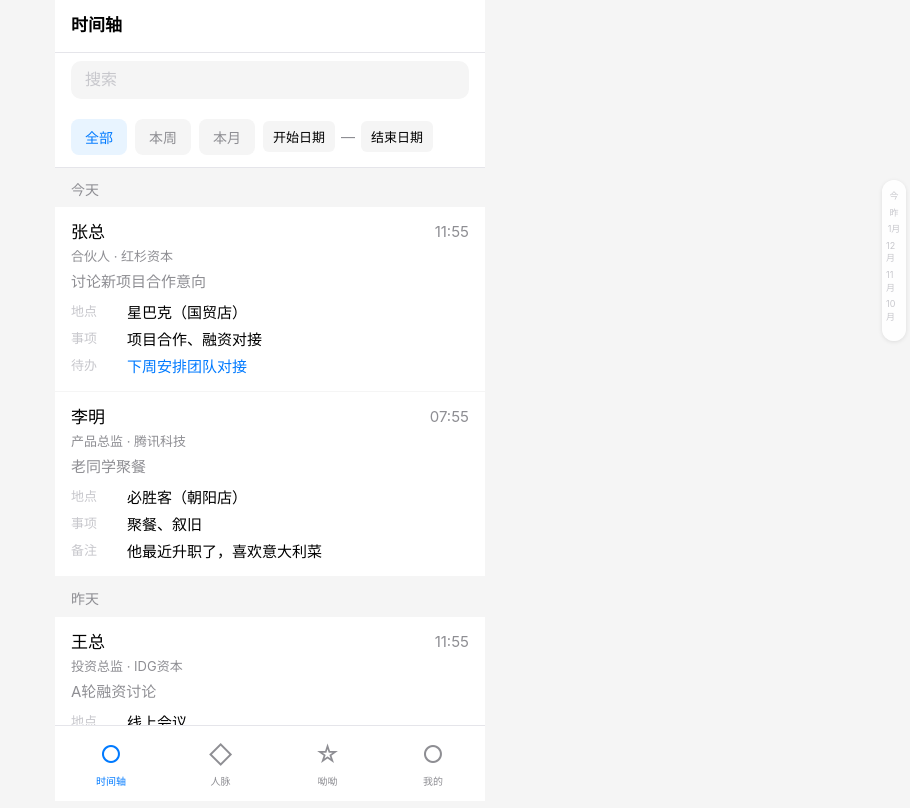
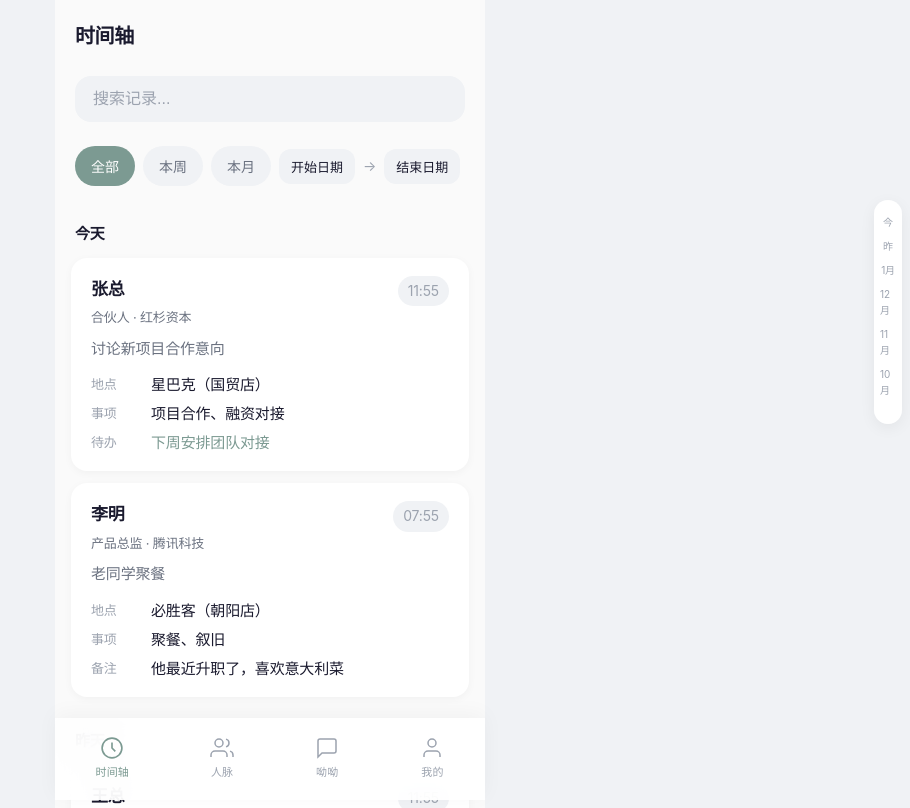
Before and after one commit to feihanxu/luming, a Vue app in the folder frontend/: page /timeline in a window 1280 px wide. Shown: the top 808 px of the page, without its empty margins (370-1280 px from the left). Built offline with nearby package versions, Linux system fonts and the light colour scheme; no server answers.

Commit message:
Apply mindful app design style: soft colors, rounded corners, shadows, animations

```diff
--- a/frontend/src/components/BottomNav.vue
+++ b/frontend/src/components/BottomNav.vue
@@ -7,7 +7,7 @@
       class="nav-item"
       :class="{ active: isActive(item.path) }"
     >
-      <span class="nav-icon">{{ item.icon }}</span>
+      <span class="nav-icon" v-html="item.icon"></span>
       <span class="nav-label">{{ item.label }}</span>
     </router-link>
   </nav>
@@ -19,10 +19,10 @@ import { useRoute } from 'vue-router'
 const route = useRoute()
 
 const navItems = [
-  { path: '/timeline', icon: '○', label: '时间轴' },
-  { path: '/people', icon: '◇', label: '人脉' },
-  { path: '/chat', icon: '☆', label: '呦呦' },
-  { path: '/profile', icon: '○', label: '我的' }
+  { path: '/timeline', icon: '<svg width="24" height="24" viewBox="0 0 24 24" fill="none" stroke="currentColor" stroke-width="1.5"><circle cx="12" cy="12" r="9"/><path d="M12 7v5l3 3"/></svg>', label: '时间轴' },
+  { path: '/people', icon: '<svg width="24" height="24" viewBox="0 0 24 24" fill="none" stroke="currentColor" stroke-width="1.5"><path d="M17 21v-2a4 4 0 0 0-4-4H5a4 4 0 0 0-4 4v2"/><circle cx="9" cy="7" r="4"/><path d="M23 21v-2a4 4 0 0 0-3-3.87"/><path d="M16 3.13a4 4 0 0 1 0 7.75"/></svg>', label: '人脉' },
+  { path: '/chat', icon: '<svg width="24" height="24" viewBox="0 0 24 24" fill="none" stroke="currentColor" stroke-width="1.5"><path d="M21 15a2 2 0 0 1-2 2H7l-4 4V5a2 2 0 0 1 2-2h14a2 2 0 0 1 2 2z"/></svg>', label: '呦呦' },
+  { path: '/profile', icon: '<svg width="24" height="24" viewBox="0 0 24 24" fill="none" stroke="currentColor" stroke-width="1.5"><path d="M20 21v-2a4 4 0 0 0-4-4H8a4 4 0 0 0-4 4v2"/><circle cx="12" cy="7" r="4"/></svg>', label: '我的' }
 ]
 
 const isActive = (path) => {
@@ -38,36 +38,51 @@ const isActive = (path) => {
   transform: translateX(-50%);
   width: 100%;
   max-width: 430px;
-  background: var(--bg);
-  border-top: 0.5px solid var(--separator);
+  background: rgba(255, 255, 255, 0.9);
+  backdrop-filter: blur(20px);
+  -webkit-backdrop-filter: blur(20px);
+  border-top: none;
   display: flex;
   justify-content: space-around;
-  padding: 8px 0;
-  padding-bottom: calc(8px + env(safe-area-inset-bottom));
+  padding: 12px 0;
+  padding-bottom: calc(12px + env(safe-area-inset-bottom));
   z-index: 1000;
+  box-shadow: 0 -4px 20px rgba(0, 0, 0, 0.04);
 }
 
 .nav-item {
   display: flex;
   flex-direction: column;
   align-items: center;
-  padding: 4px 16px;
+  padding: 6px 20px;
   text-decoration: none;
-  color: var(--text-secondary);
-  transition: color 0.1s ease;
+  color: var(--text-tertiary);
+  transition: all 0.2s ease;
+  border-radius: 16px;
 }
 
 .nav-item.active {
   color: var(--accent);
 }
 
+.nav-item.active .nav-icon {
+  transform: scale(1.1);
+}
+
 .nav-icon {
-  font-size: 24px;
-  font-weight: 400;
-  margin-bottom: 2px;
+  font-size: 0;
+  margin-bottom: 4px;
+  transition: transform 0.2s ease;
+}
+
+.nav-icon :deep(svg) {
+  width: 24px;
+  height: 24px;
 }
 
 .nav-label {
-  font-size: 10px;
+  font-size: 11px;
+  font-weight: 500;
+  letter-spacing: 0.01em;
 }
 </style>
--- a/frontend/src/components/RecordCard.vue
+++ b/frontend/src/components/RecordCard.vue
@@ -1,5 +1,5 @@
 <template>
-  <div class="record-card" @click="$emit('click')">
+  <div class="record-card fade-in" @click="$emit('click')">
     <div class="record-header">
       <div class="record-person-info">
         <span class="record-person">{{ record.personName }}</span>
@@ -48,33 +48,37 @@ function formatTime(timestamp) {
 
 <style scoped>
 .record-card {
-  background: var(--bg);
-  margin-bottom: 1px;
-  padding: 14px 16px;
+  background: var(--card);
+  margin: 0 16px 12px;
+  padding: 18px 20px;
+  border-radius: var(--radius-md);
   cursor: pointer;
-  transition: background 0.1s ease;
+  transition: all 0.2s ease;
+  box-shadow: var(--shadow-sm);
 }
 
 .record-card:active {
-  background: var(--bg-secondary);
+  transform: scale(0.98);
+  box-shadow: var(--shadow-md);
 }
 
 .record-header {
   display: flex;
   justify-content: space-between;
   align-items: flex-start;
-  margin-bottom: 6px;
+  margin-bottom: 10px;
 }
 
 .record-person-info {
   display: flex;
   flex-direction: column;
-  gap: 2px;
+  gap: 4px;
 }
 
 .record-person {
   font-size: 17px;
-  font-weight: 500;
+  font-weight: 600;
+  letter-spacing: -0.01em;
 }
 
 .record-company {
@@ -83,41 +87,48 @@ function formatTime(timestamp) {
 }
 
 .record-time {
-  font-size: 15px;
-  color: var(--text-secondary);
+  font-size: 14px;
+  color: var(--text-tertiary);
   flex-shrink: 0;
+  padding: 4px 10px;
+  background: var(--bg-secondary);
+  border-radius: 20px;
 }
 
 .record-summary {
   font-size: 15px;
   color: var(--text-secondary);
-  margin-bottom: 10px;
+  margin-bottom: 14px;
+  line-height: 1.5;
 }
 
 .record-structured {
   display: flex;
   flex-direction: column;
-  gap: 6px;
+  gap: 8px;
 }
 
 .struct-row {
   display: flex;
   align-items: flex-start;
-  gap: 8px;
+  gap: 12px;
 }
 
 .struct-label {
   font-size: 13px;
   color: var(--text-tertiary);
   min-width: 48px;
+  font-weight: 500;
 }
 
 .struct-value {
   font-size: 15px;
   color: var(--text);
+  line-height: 1.4;
 }
 
 .struct-value.todo {
   color: var(--accent);
+  font-weight: 500;
 }
 </style>
--- a/frontend/src/style.css
+++ b/frontend/src/style.css
@@ -6,27 +6,37 @@
 }
 
 :root {
-  --bg: #FFFFFF;
-  --bg-secondary: #F5F5F5;
+  --bg: #FAFAFA;
+  --bg-secondary: #F0F2F5;
   --card: #FFFFFF;
-  --text: #000000;
-  --text-secondary: #8E8E93;
-  --text-tertiary: #C7C7CC;
-  --separator: #E5E5EA;
-  --accent: #007AFF;
-  --accent-light: #E8F4FF;
-  --green: #34C759;
-  --orange: #FF9500;
-  --red: #FF3B30;
+  --text: #1A1A2E;
+  --text-secondary: #6B7280;
+  --text-tertiary: #9CA3AF;
+  --separator: rgba(0, 0, 0, 0.06);
+  --accent: #7C9A92;
+  --accent-light: #E8F0ED;
+  --accent-gradient: linear-gradient(135deg, #7C9A92 0%, #9DB5AD 100%);
+  --green: #7C9A92;
+  --orange: #D4A574;
+  --red: #C9707D;
+  --purple: #A390C4;
+  --blue: #7BA3C9;
+  --shadow-sm: 0 2px 8px rgba(0, 0, 0, 0.04);
+  --shadow-md: 0 4px 16px rgba(0, 0, 0, 0.06);
+  --shadow-lg: 0 8px 32px rgba(0, 0, 0, 0.08);
+  --radius-sm: 12px;
+  --radius-md: 16px;
+  --radius-lg: 24px;
 }
 
 body {
   font-family: -apple-system, BlinkMacSystemFont, 'SF Pro Display', 'SF Pro Text', 'Helvetica Neue', sans-serif;
   background-color: var(--bg-secondary);
   color: var(--text);
-  line-height: 1.4;
+  line-height: 1.6;
   font-size: 17px;
   -webkit-font-smoothing: antialiased;
+  letter-spacing: -0.01em;
 }
 
 .app {
@@ -39,47 +49,60 @@ body {
   max-width: 430px;
   width: 100%;
   min-height: 100vh;
-  background: var(--bg-secondary);
+  background: var(--bg);
   position: relative;
-  padding-bottom: 60px;
+  padding-bottom: 80px;
 }
 
 .page-header {
   background: var(--bg);
-  padding: 14px 16px;
-  border-bottom: 0.5px solid var(--separator);
+  padding: 16px 20px;
+  padding-top: 20px;
   display: flex;
   justify-content: space-between;
   align-items: center;
+  border-bottom: none;
 }
 
 .page-title {
-  font-size: 17px;
+  font-size: 20px;
   font-weight: 600;
+  letter-spacing: -0.02em;
 }
 
 .header-action {
   font-size: 26px;
   color: var(--accent);
   cursor: pointer;
-  padding: 4px 8px;
+  padding: 8px;
   line-height: 1;
+  border-radius: var(--radius-sm);
+  transition: background 0.2s ease;
+}
+
+.header-action:active {
+  background: var(--accent-light);
 }
 
 .search-bar {
   background: var(--bg);
-  padding: 8px 16px 12px;
+  padding: 8px 20px 16px;
 }
 
 .search-input {
   width: 100%;
   background: var(--bg-secondary);
   border: none;
-  border-radius: 10px;
-  padding: 10px 14px;
+  border-radius: var(--radius-md);
+  padding: 14px 18px;
   font-size: 16px;
   outline: none;
   color: var(--text);
+  transition: box-shadow 0.2s ease;
+}
+
+.search-input:focus {
+  box-shadow: var(--shadow-md);
 }
 
 .search-input::placeholder {
@@ -87,28 +110,32 @@ body {
 }
 
 .section-label {
-  padding: 12px 16px 8px;
-  font-size: 14px;
-  font-weight: 500;
+  padding: 20px 20px 12px;
+  font-size: 13px;
+  font-weight: 600;
   color: var(--text-secondary);
+  text-transform: uppercase;
+  letter-spacing: 0.05em;
 }
 
 .btn {
-  padding: 10px 16px;
+  padding: 14px 24px;
   border: none;
-  border-radius: 8px;
+  border-radius: var(--radius-md);
   font-size: 16px;
+  font-weight: 500;
   cursor: pointer;
-  transition: opacity 0.2s;
+  transition: all 0.2s ease;
 }
 
 .btn:active {
-  opacity: 0.7;
+  transform: scale(0.98);
 }
 
 .btn-primary {
-  background: var(--accent);
+  background: var(--accent-gradient);
   color: white;
+  box-shadow: var(--shadow-md);
 }
 
 .btn-secondary {
@@ -120,3 +147,44 @@ body {
   background: var(--red);
   color: white;
 }
+
+.fade-enter-active,
+.fade-leave-active {
+  transition: opacity 0.3s ease, transform 0.3s ease;
+}
+
+.fade-enter-from,
+.fade-leave-to {
+  opacity: 0;
+  transform: translateY(10px);
+}
+
+@keyframes breathe {
+  0%, 100% {
+    transform: scale(1);
+    opacity: 0.8;
+  }
+  50% {
+    transform: scale(1.02);
+    opacity: 1;
+  }
+}
+
+.breathing {
+  animation: breathe 4s ease-in-out infinite;
+}
+
+@keyframes fadeIn {
+  from {
+    opacity: 0;
+    transform: translateY(8px);
+  }
+  to {
+    opacity: 1;
+    transform: translateY(0);
+  }
+}
+
+.fade-in {
+  animation: fadeIn 0.4s ease-out;
+}
--- a/frontend/src/views/PeopleView.vue
+++ b/frontend/src/views/PeopleView.vue
@@ -11,7 +11,7 @@
     </div>
 
     <div class="search-bar">
-      <input type="text" class="search-input" placeholder="搜索" v-model="searchQuery">
+      <input type="text" class="search-input" placeholder="搜索人脉..." v-model="searchQuery">
     </div>
 
     <div v-if="recentPersons.length > 0">
@@ -35,11 +35,21 @@
     </div>
 
     <div v-if="filteredPersons.length === 0" class="empty-state">
-      暂无人脉记录
+      <div class="empty-icon">
+        <svg width="48" height="48" viewBox="0 0 24 24" fill="none" stroke="currentColor" stroke-width="1.5">
+          <path d="M17 21v-2a4 4 0 0 0-4-4H5a4 4 0 0 0-4 4v2"/>
+          <circle cx="9" cy="7" r="4"/>
+          <path d="M23 21v-2a4 4 0 0 0-3-3.87"/>
+          <path d="M16 3.13a4 4 0 0 1 0 7.75"/>
+        </svg>
+      </div>
+      <div class="empty-text">暂无人脉记录</div>
+      <div class="empty-hint">点击右上角 + 添加人脉</div>
     </div>
 
     <div v-if="showAddModal" class="modal-overlay" @click="showAddModal = false">
       <div class="modal-sheet" @click.stop>
+        <div class="modal-handle"></div>
         <div class="modal-header">
           <span class="modal-title">新增人脉</span>
           <button class="modal-close" @click="showAddModal = false">取消</button>
@@ -161,12 +171,30 @@ onMounted(() => {
 
 <style scoped>
 .people-page {
-  background: var(--bg-secondary);
+  background: var(--bg);
+  min-height: 100vh;
 }
 
 .empty-state {
-  padding: 40px;
+  padding: 60px 40px;
   text-align: center;
+}
+
+.empty-icon {
+  color: var(--text-tertiary);
+  margin-bottom: 16px;
+  opacity: 0.6;
+}
+
+.empty-text {
+  font-size: 17px;
+  font-weight: 500;
+  color: var(--text-secondary);
+  margin-bottom: 8px;
+}
+
+.empty-hint {
+  font-size: 14px;
   color: var(--text-tertiary);
 }
 
@@ -176,7 +204,8 @@ onMounted(() => {
   left: 0;
   right: 0;
   bottom: 0;
-  background: rgba(0, 0, 0, 0.3);
+  background: rgba(0, 0, 0, 0.4);
+  backdrop-filter: blur(4px);
   z-index: 2000;
   display: flex;
   align-items: flex-end;
@@ -186,39 +215,57 @@ onMounted(() => {
 .modal-sheet {
   width: 100%;
   max-width: 430px;
-  background: var(--bg);
-  border-radius: 12px 12px 0 0;
-  max-height: 80vh;
+  background: var(--card);
+  border-radius: var(--radius-lg) var(--radius-lg) 0 0;
+  max-height: 85vh;
   overflow-y: auto;
+  animation: slideUp 0.3s ease;
+}
+
+@keyframes slideUp {
+  from {
+    transform: translateY(100%);
+  }
+  to {
+    transform: translateY(0);
+  }
+}
+
+.modal-handle {
+  width: 36px;
+  height: 4px;
+  background: var(--separator);
+  border-radius: 2px;
+  margin: 12px auto;
 }
 
 .modal-header {
   display: flex;
   justify-content: space-between;
   align-items: center;
-  padding: 16px;
-  border-bottom: 0.5px solid var(--separator);
+  padding: 8px 20px 16px;
 }
 
 .modal-title {
-  font-size: 17px;
+  font-size: 18px;
   font-weight: 600;
 }
 
 .modal-close {
-  font-size: 17px;
+  font-size: 16px;
   color: var(--accent);
   background: none;
   border: none;
   cursor: pointer;
+  font-weight: 500;
 }
 
 .modal-body {
-  padding: 16px;
+  padding: 0 20px 30px;
 }
 
 .form-group {
-  margin-bottom: 16px;
+  margin-bottom: 20px;
 }
 
 .form-label {
@@ -226,18 +273,19 @@ onMounted(() => {
   font-size: 14px;
   font-weight: 500;
   color: var(--text-secondary);
-  margin-bottom: 6px;
+  margin-bottom: 8px;
 }
 
 .form-input {
   width: 100%;
-  padding: 12px;
+  padding: 14px 16px;
   background: var(--bg-secondary);
   border: none;
-  border-radius: 8px;
+  border-radius: var(--radius-md);
   font-size: 16px;
   color: var(--text);
   outline: none;
+  transition: box-shadow 0.2s ease;
 }
 
 .form-input::placeholder {
@@ -245,11 +293,11 @@ onMounted(() => {
 }
 
 .form-input:focus {
-  background: var(--bg-secondary);
+  box-shadow: var(--shadow-md);
 }
 
 .btn-full {
   width: 100%;
-  margin-top: 8px;
+  margin-top: 12px;
 }
 </style>
--- a/frontend/src/views/TimelineView.vue
+++ b/frontend/src/views/TimelineView.vue
@@ -5,7 +5,7 @@
     </div>
 
     <div class="search-bar">
-      <input type="text" class="search-input" placeholder="搜索" v-model="searchQuery">
+      <input type="text" class="search-input" placeholder="搜索记录..." v-model="searchQuery">
     </div>
 
     <div class="date-filter">
@@ -22,7 +22,7 @@
         <button class="date-picker-btn" @click="showDatePicker = true">
           {{ formatDateRange.start || '开始日期' }}
         </button>
-        <span>—</span>
+        <span class="date-sep">→</span>
         <button class="date-picker-btn" @click="showDatePicker = true">
           {{ formatDateRange.end || '结束日期' }}
         </button>
@@ -42,7 +42,16 @@
         </div>
 
         <div v-if="Object.keys(groupedRecords).length === 0" class="empty-state">
-          暂无记录
+          <div class="empty-icon">
+            <svg width="48" height="48" viewBox="0 0 24 24" fill="none" stroke="currentColor" stroke-width="1.5">
+              <circle cx="12" cy="12" r="10"/>
+              <path d="M8 15s1.5 2 4 2 4-2 4-2"/>
+              <line x1="9" y1="9" x2="9.01" y2="9"/>
+              <line x1="15" y1="9" x2="15.01" y2="9"/>
+            </svg>
+          </div>
+          <div class="empty-text">暂无记录</div>
+          <div class="empty-hint">在"呦呦"中记录你今天见了谁</div>
         </div>
       </div>
 
@@ -172,50 +181,61 @@ onMounted(() => {
 
 <style scoped>
 .timeline-page {
-  background: var(--bg-secondary);
+  background: var(--bg);
+  min-height: 100vh;
 }
 
 .date-filter {
   background: var(--bg);
-  padding: 8px 16px 12px;
+  padding: 8px 20px 16px;
   display: flex;
   gap: 8px;
   align-items: center;
-  border-bottom: 0.5px solid var(--separator);
 }
 
 .date-filter-btn {
-  padding: 8px 14px;
+  padding: 10px 16px;
   background: var(--bg-secondary);
   border: none;
-  border-radius: 8px;
+  border-radius: 20px;
   font-size: 14px;
+  font-weight: 500;
   color: var(--text-secondary);
   cursor: pointer;
+  transition: all 0.2s ease;
 }
 
 .date-filter-btn.active {
-  background: var(--accent-light);
-  color: var(--accent);
+  background: var(--accent);
+  color: white;
 }
 
 .date-filter-custom {
   flex: 1;
   display: flex;
   align-items: center;
-  gap: 6px;
+  gap: 8px;
   font-size: 14px;
   color: var(--text-secondary);
 }
 
+.date-sep {
+  color: var(--text-tertiary);
+}
+
 .date-picker-btn {
-  padding: 6px 10px;
+  padding: 8px 12px;
   background: var(--bg-secondary);
   border: none;
-  border-radius: 6px;
+  border-radius: 12px;
   font-size: 13px;
   color: var(--text);
   cursor: pointer;
+  transition: all 0.2s ease;
+}
+
+.date-picker-btn:active {
+  transform: scale(0.98);
 }
 
 .timeline-container {
@@ -229,25 +249,27 @@ onMounted(() => {
 
 .timeline-scroller {
   position: fixed;
-  right: 4px;
-  top: 180px;
-  width: 24px;
+  right: 8px;
+  top: 200px;
+  width: 28px;
   display: flex;
   flex-direction: column;
   align-items: center;
   z-index: 100;
-  background: rgba(255, 255, 255, 0.9);
-  border-radius: 12px;
-  padding: 8px 0;
-  box-shadow: 0 1px 4px rgba(0, 0, 0, 0.1);
+  background: rgba(255, 255, 255, 0.95);
+  backdrop-filter: blur(10px);
+  border-radius: 14px;
+  padding: 10px 0;
+  box-shadow: var(--shadow-md);
 }
 
 .scroller-item {
-  font-size: 9px;
+  font-size: 10px;
   color: var(--text-tertiary);
   cursor: pointer;
-  padding: 2px 4px;
-  border-radius: 4px;
+  padding: 4px 6px;
+  border-radius: 8px;
+  transition: all 0.2s ease;
 }
 
 .scroller-item.active {
@@ -260,19 +282,37 @@ onMounted(() => {
   flex: 1;
   background: var(--separator);
   border-radius: 1px;
-  margin: 4px 0;
+  margin: 6px 0;
 }
 
 .date-section {
-  padding: 12px 16px 8px;
-  font-size: 14px;
-  font-weight: 500;
-  color: var(--text-secondary);
+  padding: 20px 20px 12px;
+  font-size: 15px;
+  font-weight: 600;
+  color: var(--text);
+  letter-spacing: -0.01em;
 }
 
 .empty-state {
-  padding: 40px;
+  padding: 60px 40px;
   text-align: center;
+}
+
+.empty-icon {
+  color: var(--text-tertiary);
+  margin-bottom: 16px;
+  opacity: 0.6;
+}
+
+.empty-text {
+  font-size: 17px;
+  font-weight: 500;
+  color: var(--text-secondary);
+  margin-bottom: 8px;
+}
+
+.empty-hint {
+  font-size: 14px;
   color: var(--text-tertiary);
 }
 </style>
```
Also changed, not shown: frontend/src/components/PersonCard.vue (+33 -17 lines), frontend/src/views/ChatView.vue (+107 -80 lines).
